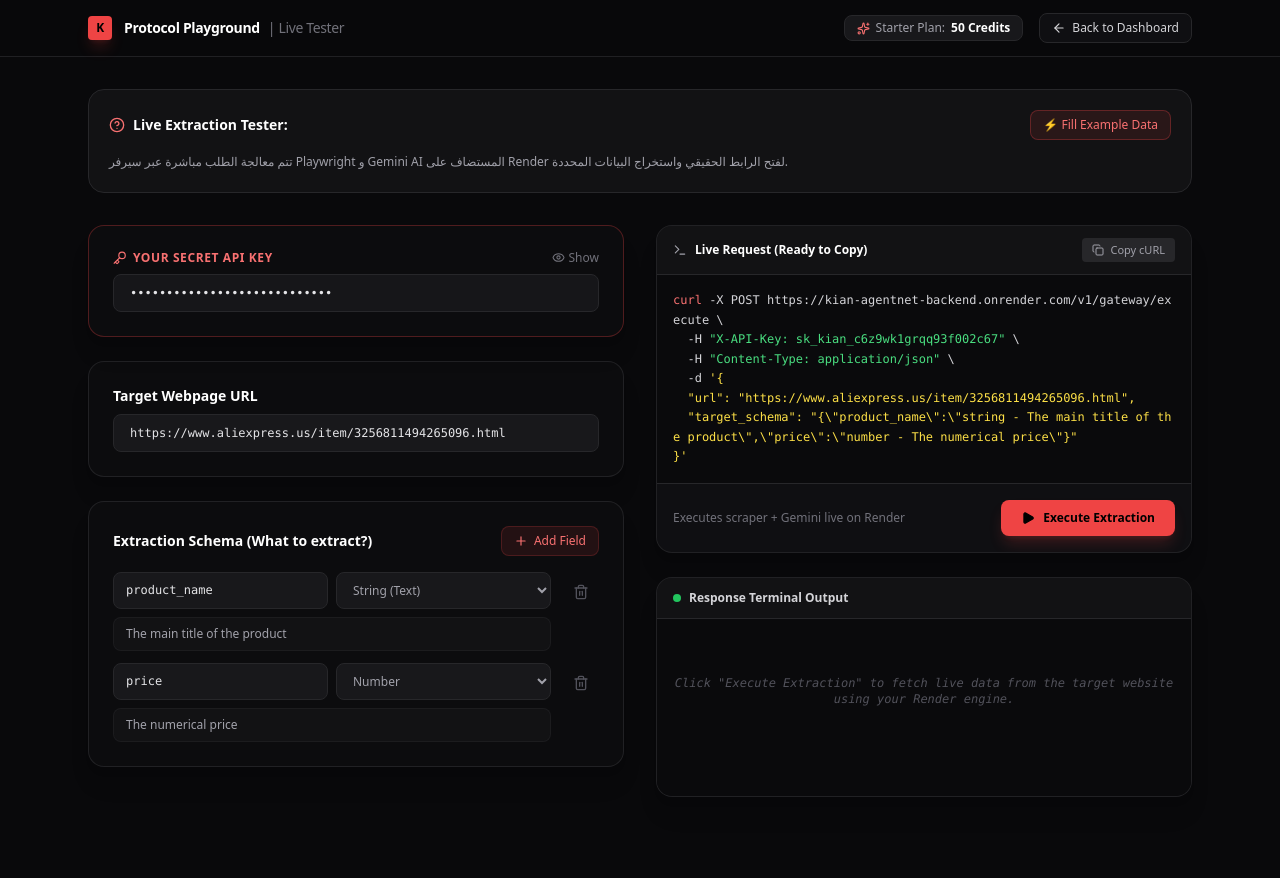
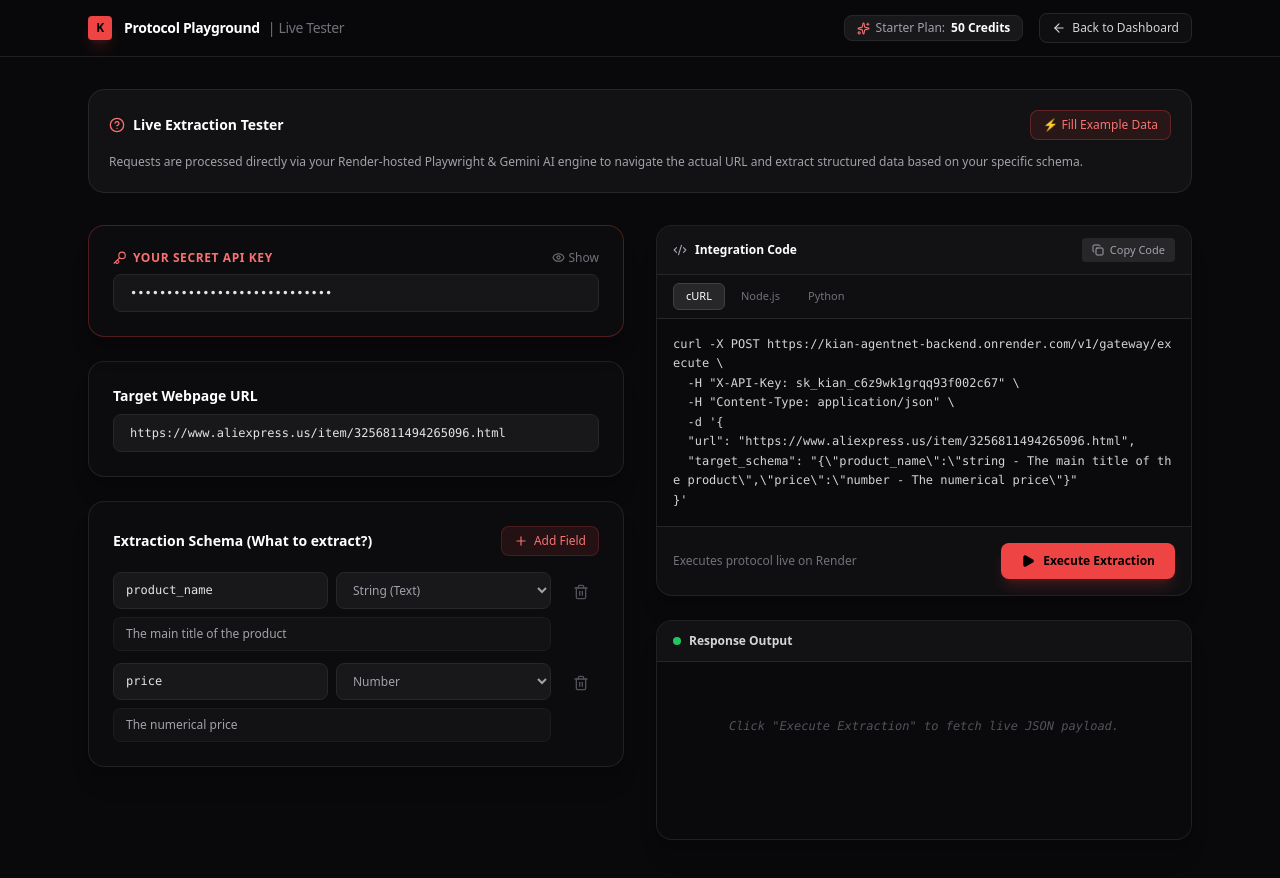
Before and after one commit to chromadreamstudio-netizen/kian-agentnet-ui, a Next.js app: page /playground in a window 1280 px wide. Shown: the top 878 px of the page. Built offline with nearby package versions, Linux system fonts and the light colour scheme.

Commit message:
Update playground UI: switch to English, add dynamic credits, and multi-language snippets

```diff
--- a/src/app/playground/page.tsx
+++ b/src/app/playground/page.tsx
@@ -3,7 +3,7 @@
 import { useState } from "react";
 import Link from "next/link";
 import {
-  ArrowLeft, Plus, Trash2, Copy, Check, Terminal, Play, Key, Eye, EyeOff, Sparkles, RefreshCw, HelpCircle
+  ArrowLeft, Plus, Trash2, Copy, Check, Terminal, Play, Key, Eye, EyeOff, Sparkles, RefreshCw, HelpCircle, Code2
 } from "lucide-react";
 
 type SchemaField = {
@@ -16,6 +16,8 @@ type SchemaField = {
 export default function PlaygroundPage() {
   const [apiKey, setApiKey] = useState("sk_kian_c6z9wk1grqq93f002c67");
   const [showKey, setShowKey] = useState(false);
+  const [credits, setCredits] = useState(50); // Dynamic credits state
+  const [codeLang, setCodeLang] = useState<"cURL" | "Node.js" | "Python">("cURL"); // Code language selector
   const [targetUrl, setTargetUrl] = useState("https://www.aliexpress.us/item/3256811494265096.html");
   const [fields, setFields] = useState<SchemaField[]>([
     { id: "1", key: "product_name", type: "string", description: "The main title of the product" },
@@ -25,7 +27,6 @@ export default function PlaygroundPage() {
   const [isExecuting, setIsExecuting] = useState(false);
   const [executionResponse, setExecutionResponse] = useState<string | null>(null);
 
-  // Load Preset Example
   const loadPresetExample = () => {
     setTargetUrl("https://news.ycombinator.com/item?id=37000000");
     setFields([
@@ -59,16 +60,22 @@ export default function PlaygroundPage() {
     target_schema: JSON.stringify(generatedSchema)
   };
 
-  const jsonString = JSON.stringify(payloadObject, null, 2);
   const activeKey = apiKey.trim() || "YOUR_API_KEY";
-
-  // Real API Endpoint on Render
   const BACKEND_URL = "https://kian-agentnet-backend.onrender.com/v1/gateway/execute";
 
-  const curlCommand = `curl -X POST ${BACKEND_URL} \\
-  -H "X-API-Key: ${activeKey}" \\
-  -H "Content-Type: application/json" \\
-  -d '${jsonString}'`;
+  // Dynamic code generator based on selected language
+  const getCodeSnippet = () => {
+    const jsonString = JSON.stringify(payloadObject, null, 2);
+
+    if (codeLang === "cURL") {
+      return `curl -X POST ${BACKEND_URL} \\\n  -H "X-API-Key: ${activeKey}" \\\n  -H "Content-Type: application/json" \\\n  -d '${jsonString}'`;
+    } else if (codeLang === "Node.js") {
+      return `const response = await fetch("${BACKEND_URL}", {\n  method: "POST",\n  headers: {\n    "X-API-Key": "${activeKey}",\n    "Content-Type": "application/json"\n  },\n  body: JSON.stringify(${jsonString.replace(/\n/g, '\n  ')})\n});\n\nconst data = await response.json();\nconsole.log(data);`;
+    } else if (codeLang === "Python") {
+      return `import requests\n\nurl = "${BACKEND_URL}"\nheaders = {\n    "X-API-Key": "${activeKey}",\n    "Content-Type": "application/json"\n}\npayload = ${jsonString.replace(/\n/g, '\n')}\n\nresponse = requests.post(url, headers=headers, json=payload)\nprint(response.json())`;
+    }
+    return "";
+  };
 
   const copyToClipboard = (text: string) => {
     navigator.clipboard.writeText(text);
@@ -76,7 +83,6 @@ export default function PlaygroundPage() {
     setTimeout(() => setCopied(false), 2000);
   };
 
-  // Real Execution Request to Render Backend (Fixed for Vercel TypeScript)
   const handleExecute = async () => {
     setIsExecuting(true);
     setExecutionResponse(null);
@@ -92,6 +98,12 @@ export default function PlaygroundPage() {
       });
 
       const data = await response.json();
+
+      // Decrease credits dynamically if successful
+      if (response.ok && data.status === "success") {
+        setCredits(prev => Math.max(0, prev - 1));
+      }
+
       setExecutionResponse(JSON.stringify(data, null, 2));
     } catch (error) {
       const errorMessage = error instanceof Error ? error.message : String(error);
@@ -107,7 +119,6 @@ export default function PlaygroundPage() {
 
   return (
     <div className="min-h-screen bg-[#09090b] text-zinc-100 font-sans pb-20">
-      {/* Header */}
       <header className="border-b border-zinc-800/80 bg-[#09090b]/80 backdrop-blur-xl sticky top-0 z-50">
         <div className="max-w-6xl mx-auto px-6 h-14 flex items-center justify-between">
           <div className="flex items-center gap-3">
@@ -121,7 +132,7 @@ export default function PlaygroundPage() {
 
           <div className="flex items-center gap-4">
             <span className="hidden sm:inline-flex items-center gap-1.5 text-xs text-zinc-400 bg-zinc-900 px-3 py-1 rounded-lg border border-zinc-800">
-              <Sparkles size={13} className="text-red-400" /> Starter Plan: <strong className="text-white">50 Credits</strong>
+              <Sparkles size={13} className="text-red-400" /> Starter Plan: <strong className="text-white">{credits} Credits</strong>
             </span>
             <Link
               href="/dashboard"
@@ -135,11 +146,10 @@ export default function PlaygroundPage() {
 
       <main className="max-w-6xl mx-auto px-6 py-8">
 
-        {/* Step-by-Step Guidance Banner */}
         <div className="mb-8 bg-zinc-900/60 border border-zinc-800 p-5 rounded-2xl">
           <div className="flex items-center justify-between mb-3">
             <h2 className="text-sm font-bold text-white flex items-center gap-2">
-              <HelpCircle size={16} className="text-red-400" /> Live Extraction Tester:
+              <HelpCircle size={16} className="text-red-400" /> Live Extraction Tester
             </h2>
             <button
               onClick={loadPresetExample}
@@ -149,15 +159,13 @@ export default function PlaygroundPage() {
             </button>
           </div>
           <p className="text-xs text-zinc-400 leading-relaxed">
-            تتم معالجة الطلب مباشرة عبر سيرفر Playwright و Gemini AI المستضاف على Render لفتح الرابط الحقيقي واستخراج البيانات المحددة.
+            Requests are processed directly via your Render-hosted Playwright & Gemini AI engine to navigate the actual URL and extract structured data based on your specific schema.
           </p>
         </div>
 
         <div className="grid grid-cols-1 lg:grid-cols-2 gap-8">
-          {/* Left Column: Inputs */}
           <div className="space-y-6">
 
-            {/* API Key */}
             <div className="bg-[#0c0c0e] border border-red-500/30 rounded-2xl p-6 shadow-xl relative overflow-hidden">
               <div className="flex items-center justify-between mb-2">
                 <label className="text-xs font-bold text-red-400 uppercase tracking-wider flex items-center gap-1.5">
@@ -175,12 +183,11 @@ export default function PlaygroundPage() {
                 type={showKey ? "text" : "password"}
                 value={apiKey}
                 onChange={(e) => setApiKey(e.target.value)}
-                placeholder="Paste your sk_kian_... key here"
+                placeholder="Paste your API key here"
                 className="w-full bg-zinc-900/90 border border-zinc-800 rounded-lg px-4 py-2.5 font-mono text-xs text-zinc-200 focus:outline-none focus:border-red-500/50 transition-all"
               />
             </div>
 
-            {/* Target URL */}
             <div className="bg-[#0c0c0e] border border-zinc-800/80 rounded-2xl p-6 shadow-xl">
               <label className="block text-sm font-semibold text-white mb-2">Target Webpage URL</label>
               <input
@@ -192,7 +199,6 @@ export default function PlaygroundPage() {
               />
             </div>
 
-            {/* Schema Builder */}
             <div className="bg-[#0c0c0e] border border-zinc-800/80 rounded-2xl p-6 shadow-xl">
               <div className="flex items-center justify-between mb-4">
                 <label className="block text-sm font-semibold text-white">Extraction Schema (What to extract?)</label>
@@ -231,7 +237,7 @@ export default function PlaygroundPage() {
                         type="text"
                         value={field.description}
                         onChange={(e) => updateField(field.id, "description", e.target.value)}
-                        placeholder="Description for AI extraction..."
+                        placeholder="Detailed description to help AI..."
                         className="w-full bg-zinc-900/50 border border-zinc-800/50 rounded-lg px-3 py-2 text-xs text-zinc-400 focus:outline-none focus:border-zinc-700"
                       />
                     </div>
@@ -247,33 +253,46 @@ export default function PlaygroundPage() {
             </div>
           </div>
 
-          {/* Right Column: Dynamic Code & Response */}
           <div className="space-y-6 flex flex-col justify-between">
             <div className="bg-[#0c0c0e] border border-zinc-800/80 rounded-2xl overflow-hidden shadow-xl flex flex-col">
               <div className="flex items-center justify-between px-4 py-3 border-b border-zinc-800 bg-zinc-900/50">
                 <div className="flex items-center gap-2 text-xs font-semibold text-white">
-                  <Terminal size={14} className="text-zinc-400" /> Live Request (Ready to Copy)
+                  <Code2 size={14} className="text-zinc-400" /> Integration Code
                 </div>
                 <button
-                  onClick={() => copyToClipboard(curlCommand)}
+                  onClick={() => copyToClipboard(getCodeSnippet())}
                   className="flex items-center gap-1.5 text-[11px] font-medium text-zinc-400 hover:text-white bg-zinc-800 px-2.5 py-1 rounded transition-colors"
                 >
                   {copied ? <Check size={12} className="text-green-400" /> : <Copy size={12} />}
-                  {copied ? "Copied" : "Copy cURL"}
+                  {copied ? "Copied" : "Copy Code"}
                 </button>
+              </div>
+
+              {/* Language Selector Tabs */}
+              <div className="flex items-center gap-1 px-4 py-2 border-b border-zinc-800 bg-zinc-900/30 overflow-x-auto">
+                {(["cURL", "Node.js", "Python"] as const).map((lang) => (
+                  <button
+                    key={lang}
+                    onClick={() => setCodeLang(lang)}
+                    className={`px-3 py-1 text-[11px] font-medium rounded-md transition-all ${
+                      codeLang === lang
+                        ? "bg-zinc-800 text-white border border-zinc-700 shadow-sm"
+                        : "text-zinc-500 hover:text-zinc-300 hover:bg-zinc-800/50"
+                    }`}
+                  >
+                    {lang}
+                  </button>
+                ))}
               </div>
 
               <div className="p-4 bg-[#0a0a0c] overflow-auto max-h-[260px]">
                 <pre className="font-mono text-[12px] text-zinc-300 leading-relaxed break-all whitespace-pre-wrap">
-                  <span className="text-red-400">curl</span> -X POST {BACKEND_URL} \{'\n'}
-                  {'  '}-H <span className="text-green-400">&quot;X-API-Key: {activeKey}&quot;</span> \{'\n'}
-                  {'  '}-H <span className="text-green-400">&quot;Content-Type: application/json&quot;</span> \{'\n'}
-                  {'  '}-d <span className="text-yellow-300">&apos;{jsonString}&apos;</span>
+                  {getCodeSnippet()}
                 </pre>
               </div>
 
               <div className="p-4 border-t border-zinc-800 bg-zinc-900/30 flex items-center justify-between">
-                <span className="text-xs text-zinc-500">Executes scraper + Gemini live on Render</span>
+                <span className="text-xs text-zinc-500">Executes protocol live on Render</span>
                 <button
                   onClick={handleExecute}
                   disabled={isExecuting}
@@ -292,14 +311,13 @@ export default function PlaygroundPage() {
               </div>
             </div>
 
-            {/* Output Terminal */}
             <div className="bg-[#0c0c0e] border border-zinc-800/80 rounded-2xl overflow-hidden shadow-xl flex-1 min-h-[220px] flex flex-col">
               <div className="px-4 py-3 border-b border-zinc-800 bg-zinc-900/50 flex items-center justify-between">
                 <span className="text-xs font-semibold text-zinc-300 flex items-center gap-2">
-                  <span className="w-2 h-2 rounded-full bg-green-500" /> Response Terminal Output
+                  <span className="w-2 h-2 rounded-full bg-green-500" /> Response Output
                 </span>
                 {executionResponse && (
-                  <span className="text-[10px] font-mono text-zinc-500">Live Render Response</span>
+                  <span className="text-[10px] font-mono text-zinc-500">Live JSON Payload</span>
                 )}
               </div>
               <div className="p-4 bg-[#0a0a0c] font-mono text-xs text-green-400 flex-1 overflow-auto">
@@ -307,7 +325,7 @@ export default function PlaygroundPage() {
                   <pre className="whitespace-pre-wrap">{executionResponse}</pre>
                 ) : (
                   <div className="text-zinc-600 text-center py-10 italic">
-                    Click &quot;Execute Extraction&quot; to fetch live data from the target website using your Render engine.
+                    Click &quot;Execute Extraction&quot; to fetch live JSON payload.
                   </div>
                 )}
               </div>
```
